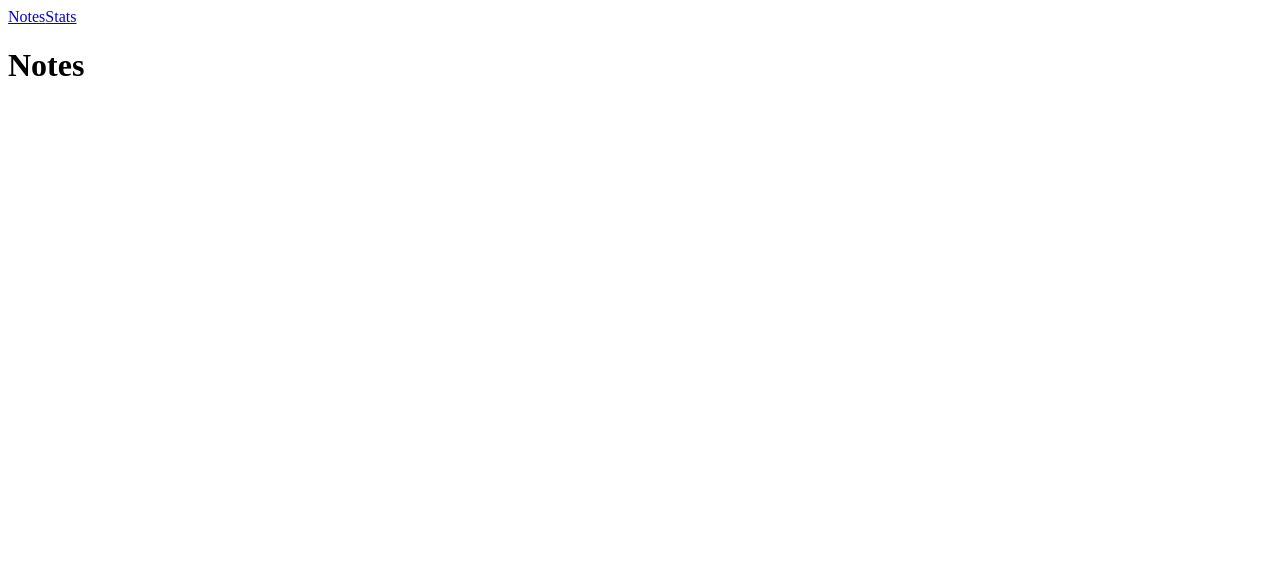
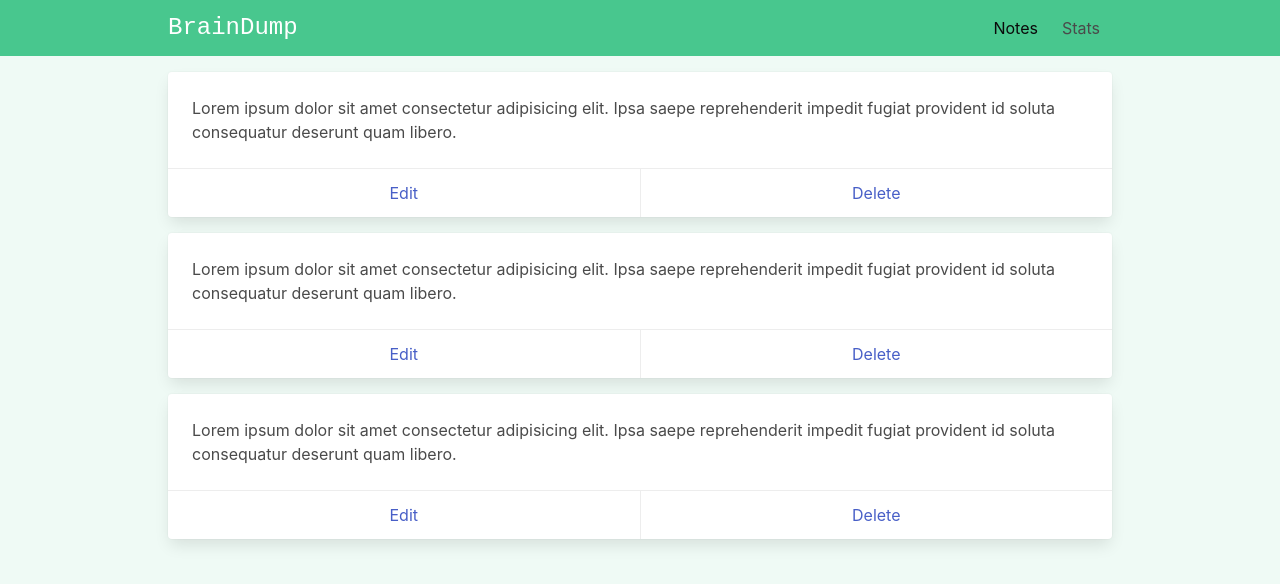
Before and after one commit to jayarredondo/braindump-vue, a Vue app: page / in a window 1280 px wide. Shown: the top 584 px of the page. Built offline with nearby package versions, Linux system fonts and the light colour scheme.

Commit message:
started navbar component and card component

```diff
--- a/index.html
+++ b/index.html
@@ -1,5 +1,5 @@
 <!DOCTYPE html>
-<html lang="en">
+<html lang="en" class="has-background-success-light">
   <head>
     <meta charset="UTF-8" />
     <link rel="icon" href="/favicon.ico" />
--- a/package.json
+++ b/package.json
@@ -7,6 +7,7 @@
     "preview": "vite preview --port 4173"
   },
   "dependencies": {
+    "bulma": "^0.9.4",
     "vue": "^3.2.37",
     "vue-router": "^4.0.16"
   },
--- a/src/App.vue
+++ b/src/App.vue
@@ -1,9 +1,13 @@
 <script setup>
-
+import NavBar from "./components/layout/NavBar.vue";
 </script>
 
 <template>
-<router-link to="/">Notes</router-link>
-<router-link to="/stats">Stats</router-link>
-  <router-view></router-view>
+  <NavBar />
+  <div class="container is-max-desktop px-2 py-4">
+    <router-view></router-view>
+  </div>
 </template>
+<style>
+@import "bulma/css/bulma.min.css";
+</style>
--- /dev/null
+++ b/src/components/layout/NavBar.vue
@@ -0,0 +1,52 @@
+<script setup>
+import { ref } from "vue";
+
+const showMobileNav = ref(false);
+</script>
+<template>
+  <nav class="navbar is-success" role="navigation" aria-label="main navigation">
+    <div class="container is-max-desktop px-2">
+      <div class="navbar-brand">
+        <div class="navbar-item is-size-4 is-family-monospace">BrainDump</div>
+
+        <a
+          role="button"
+          @click.prevent="showMobileNav = !showMobileNav"
+          class="navbar-burger"
+          :class="{ 'is-active': showMobileNav }"
+          aria-label="menu"
+          aria-expanded="false"
+          data-target="navbarBasicExample"
+        >
+          <span aria-hidden="true"></span>
+          <span aria-hidden="true"></span>
+          <span aria-hidden="true"></span>
+        </a>
+      </div>
+      <div id="navbarBasicExample" class="navbar-menu" :class="{ 'is-active' : showMobileNav }">
+        <div class="navbar-end">
+          <div class="navbar-item">
+            <router-link class="navbar-item" active-class="is-active" to="/"
+              >Notes</router-link
+            >
+            <router-link
+              class="navbar-item"
+              active-class="is-active"
+              to="/stats"
+              >Stats</router-link
+            >
+          </div>
+        </div>
+      </div>
+    </div>
+  </nav>
+</template>
+<style>
+@media (max-width: 1023px) {
+    .navbar-menu {
+        position: absolute;
+        left: 0;
+        width: 100%;
+    }
+}
+</style>
--- a/src/views/ViewNotes.vue
+++ b/src/views/ViewNotes.vue
@@ -1,5 +1,15 @@
 <template>
-    <div class="notes">
-        <h1>Notes</h1>
+  <div class="notes">
+    <div class="card mb-4" v-for="i in 3">
+      <div class="card-content">
+        <div class="content">
+            Lorem ipsum dolor sit amet consectetur adipisicing elit. Ipsa saepe reprehenderit impedit fugiat provident id soluta consequatur deserunt quam libero.
+        </div>
+      </div>
+      <footer class="card-footer">
+        <a href="#" class="card-footer-item">Edit</a>
+        <a href="#" class="card-footer-item">Delete</a>
+      </footer>
     </div>
+  </div>
 </template>
```
Also changed, not shown: 1 other file (tests, documents, lock files or other folders).
